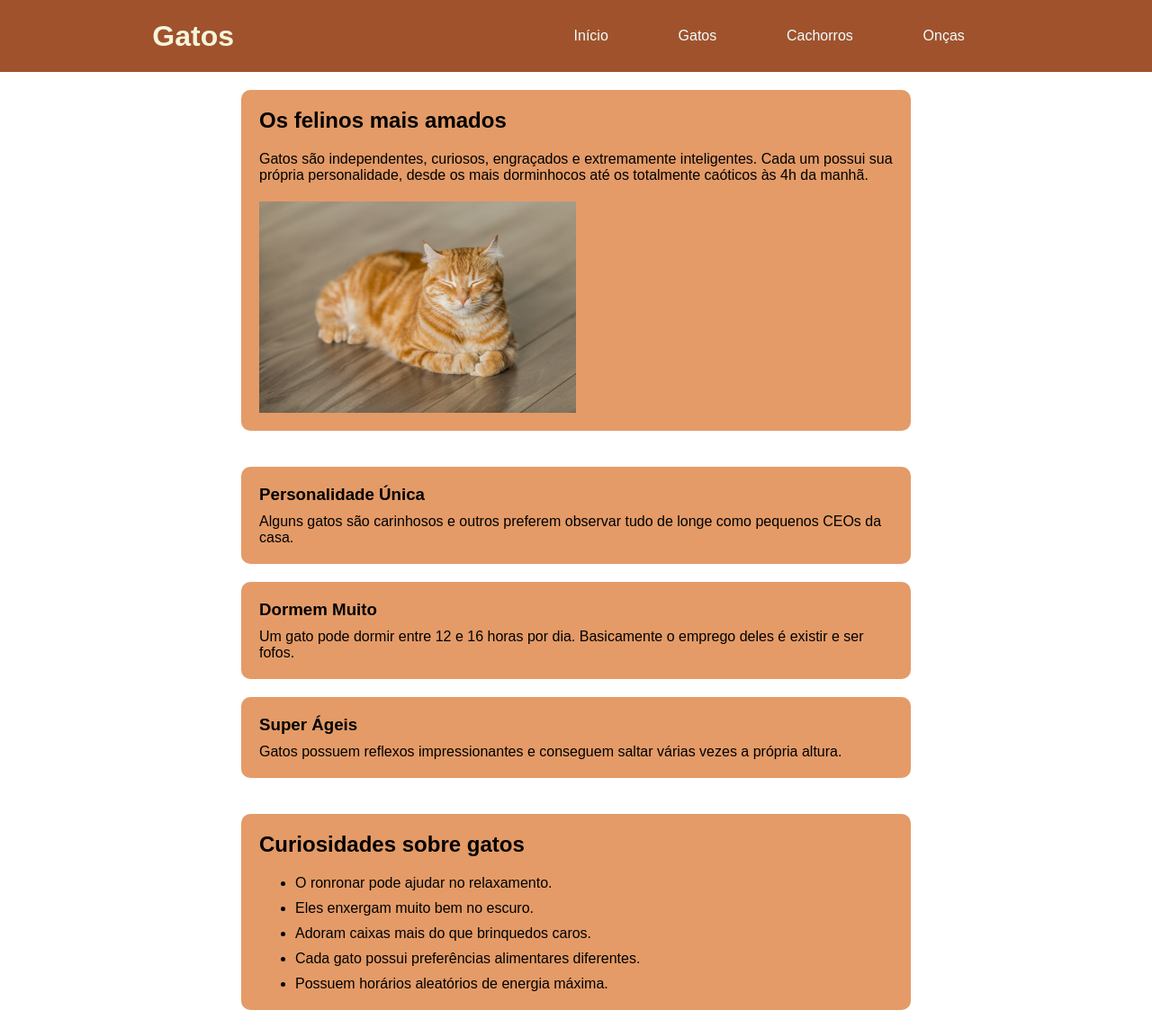
After one commit to Ninassc/AtividadesPython, a Flask app: page /gatos in a window 1280 px wide. The commit adds this page. Shown: the whole page at 90% size. Run offline with Flask 3, Linux system fonts and the light colour scheme.

Commit message:
mais paginas

```diff
--- a/Atv4/app.py
+++ b/Atv4/app.py
@@ -6,6 +6,18 @@ app = Flask(__name__)
 def index():
     return render_template('index.html')
 
+@app.route("/gatos")
+def gatos():
+    return render_template('gatos.html')
+
+@app.route("/cachorros")
+def cachorros():
+    return render_template('cachorros.html')
+
+@app.route("/oncas")
+def oncas():
+    return render_template('oncas.html')
+
 
 if __name__ == "__main__":
     app.run(debug=True)
--- a/Atv4/static/css/style.css
+++ b/Atv4/static/css/style.css
@@ -27,6 +27,10 @@ header ul li {
 
 header a {
     text-decoration: none;
+}
+
+.titulo {
+    color: beige;
 }
 
 .content {
@@ -64,3 +68,79 @@ header a {
     width: 300px;
     border-radius: 60px;
 }
+
+.imagens div a {
+    background-color: whitesmoke;
+    width: 60%;
+    height: 50px;
+    text-align: center;
+    display: flex;
+    justify-content: center;
+    align-items: center;
+    border-radius: 20px;
+    text-decoration: none;
+    color: chocolate;
+}
+
+main {
+    padding: 20px;
+    display: flex;
+    flex-direction: column;
+    align-items: center;
+    justify-content: center;
+}
+
+.banner {
+    background-color: rgb(228, 155, 103);
+    display: flex;
+    flex-direction: column;
+    gap: 20px;
+    padding: 20px;
+    border-radius: 10px;
+    width: 60%;
+}
+
+.banner img {
+   width: 50%;
+   height: 50%;
+}
+
+.cards {
+    display: flex;
+    flex-direction: column;
+    gap: 20px;
+    margin-top: 40px;
+    display: flex;
+    flex-direction: column;
+    justify-content: center;
+    align-items: flex-start;
+    width: 60%;
+}
+
+.cards .card {
+    padding: 20px;
+    border-radius: 10px;
+    background-color: rgb(228, 155, 103);
+    display: flex;
+    flex-direction: column;
+    gap: 10px;
+    width: 100%;
+}
+
+.curiosidades {
+    margin-top: 40px;
+    width: 60%;
+    padding: 20px;
+    border-radius: 10px;
+    background-color: rgb(228, 155, 103);
+    display: flex;
+    flex-direction: column;
+    gap: 10px;
+}
+
+.curiosidades ul {
+    margin-top: 10px;
+    display: flex;
+    flex-direction: column;
+    gap: 10px;
+}
--- /dev/null
+++ b/Atv4/templates/gatos.html
@@ -0,0 +1,83 @@
+<!DOCTYPE html>
+<html lang="en">
+
+<head>
+    <meta charset="UTF-8">
+    <meta name="viewport" content="width=device-width, initial-scale=1.0">
+    <link rel="stylesheet" href="{{ url_for('static', filename='css/style.css') }}">
+    <link rel="stylesheet" href="../static/css/style.css">
+    <title>Home</title>
+</head>
+
+<body>
+    <header>
+        <h1 class="titulo">Gatos</h1>
+        <ul>
+            <a href="{{ url_for('index') }}">
+                <li>Início</li>
+            </a>
+            <a href="{{ url_for('gatos') }}">
+                <li>Gatos</li>
+            </a>
+            <a href="{{ url_for('cachorros') }}">
+                <li>Cachorros</li>
+            </a>
+            <a href="{{ url_for('oncas') }}">
+                <li>Onças</li>
+            </a>
+        </ul>
+    </header>
+
+    <main>
+        <section class="banner">
+            <h2>Os felinos mais amados</h2>
+            <p>
+                Gatos são independentes, curiosos, engraçados e extremamente inteligentes.
+                Cada um possui sua própria personalidade, desde os mais dorminhocos até os totalmente caóticos às 4h da
+                manhã.
+            </p>
+
+            <img src="../static/images/gatodormindo.avif" alt="Gato fofo">
+        </section>
+
+        <section class="cards">
+            <div class="card">
+                <h3>Personalidade Única</h3>
+                <p>
+                    Alguns gatos são carinhosos e outros preferem observar tudo de longe como pequenos CEOs da casa.
+                </p>
+            </div>
+
+            <div class="card">
+                <h3>Dormem Muito</h3>
+                <p>
+                    Um gato pode dormir entre 12 e 16 horas por dia. Basicamente o emprego deles é existir e ser fofos.
+                </p>
+            </div>
+
+            <div class="card">
+                <h3>Super Ágeis</h3>
+                <p>
+                    Gatos possuem reflexos impressionantes e conseguem saltar várias vezes a própria altura.
+                </p>
+            </div>
+
+        </section>
+
+        <section class="curiosidades">
+            <h2>Curiosidades sobre gatos</h2>
+
+            <ul>
+                <li>O ronronar pode ajudar no relaxamento.</li>
+                <li>Eles enxergam muito bem no escuro.</li>
+                <li>Adoram caixas mais do que brinquedos caros.</li>
+                <li>Cada gato possui preferências alimentares diferentes.</li>
+                <li>Possuem horários aleatórios de energia máxima.</li>
+            </ul>
+        </section>
+
+    </main>
+
+</body>
+
+</html>
```
Also changed, not shown: Atv4/templates/cachorros.html (added, +95 -0 lines), Atv4/templates/index.html (+10 -7 lines), Atv4/templates/oncas.html (added, +95 -0 lines), Atv4/static/images/black-jaguar.webp (added), Atv4/static/images/cachorroPeludo.webp (added), Atv4/static/images/gatodormindo.avif (added).
